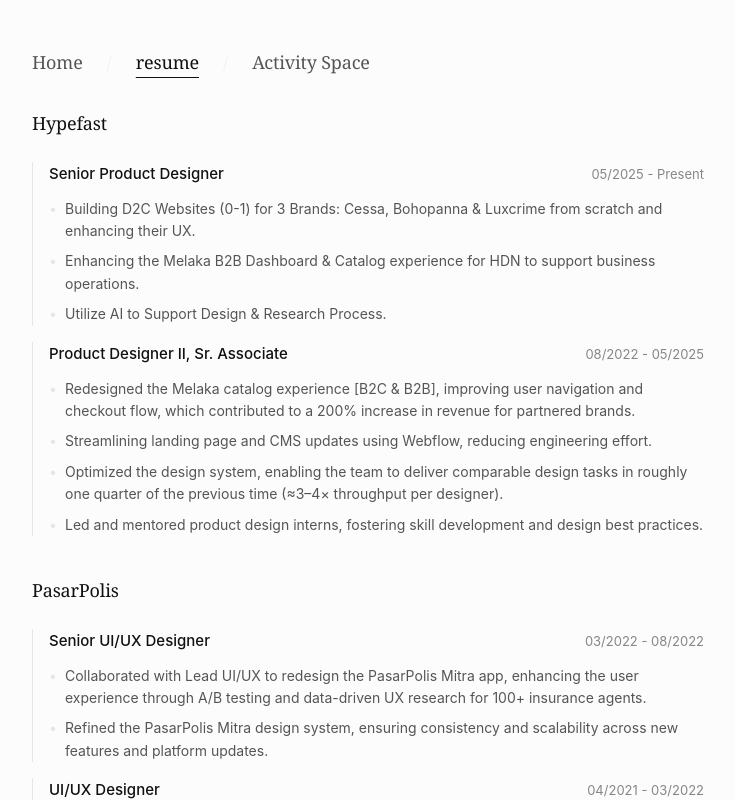
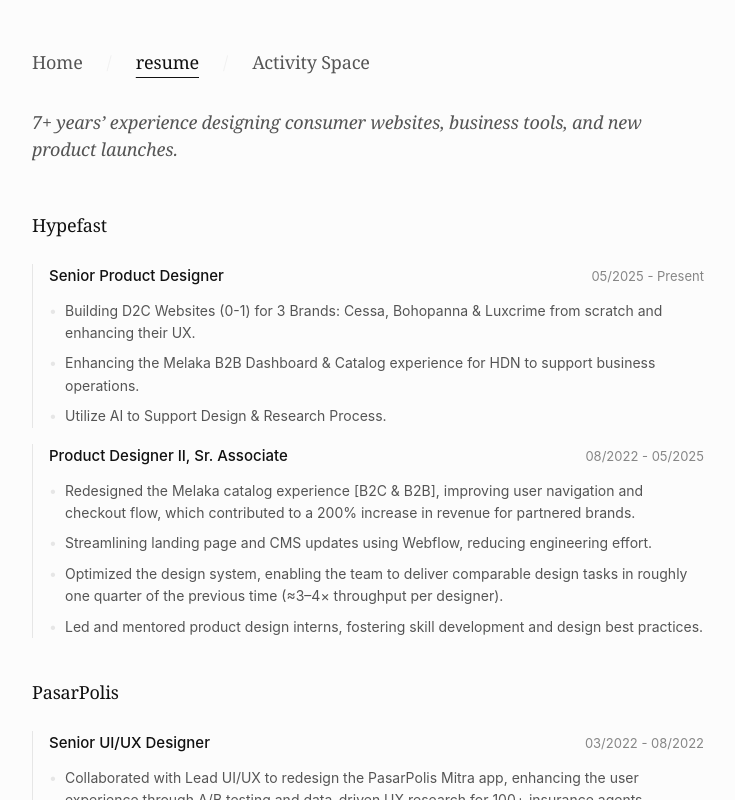
Before and after one commit to swidaryanto/lotust, a React (Vite) app: page / in a window 1280 px wide. Both pictures are taken after a click on the button "resume". Shown: the top 800 px of the page, without its empty margins (32-767 px from the left). Built offline with nearby package versions, Linux system fonts and the light colour scheme.

Commit message:
fix: reset scroll on project/resume navigation

```diff
--- a/src/App.tsx
+++ b/src/App.tsx
@@ -1,4 +1,4 @@
-import { useState } from 'react';
+import { useEffect, useState } from 'react';
 import Hero from './components/Hero';
 import StudyCases from './components/StudyCases';
 import ComingSoon from './components/ComingSoon';
@@ -37,6 +37,15 @@
     }
     window.history.pushState({}, '', url);
   };
+
+  useEffect(() => {
+    const scrollToTop = () => {
+      window.scrollTo({ top: 0, left: 0, behavior: 'auto' });
+    };
+
+    scrollToTop();
+    requestAnimationFrame(scrollToTop);
+  }, [activeTab, currentPage]);
 
   const renderContent = () => {
     // If a specific page is selected, render it
--- a/src/components/Resume.css
+++ b/src/components/Resume.css
@@ -3,6 +3,17 @@
     display: flex;
     flex-direction: column;
     gap: 3rem;
+}
+
+.resume-tagline {
+    font-family: var(--font-serif);
+    font-size: 18px;
+    font-style: italic;
+    font-weight: 400;
+    color: var(--color-text-secondary);
+    line-height: 1.5;
+    letter-spacing: -0.01em;
+    margin: 0;
 }
 
 .resume-header-group {
@@ -153,6 +164,10 @@
 }
 
 @media (max-width: 768px) {
+    .resume-tagline {
+        font-size: 15px;
+    }
+
     .resume-grid {
         grid-template-columns: 1fr;
         gap: 2rem;
--- a/src/components/Resume.tsx
+++ b/src/components/Resume.tsx
@@ -106,6 +106,9 @@
 export default function Resume() {
     return (
         <section className="resume-section">
+            <p className="resume-tagline">
+                7+ years&rsquo; experience designing consumer websites, business tools, and new product launches.
+            </p>
             <div className="experience-list">
                 {experiences.map((exp, idx) => (
                     <div key={idx} className="experience-item">
```
